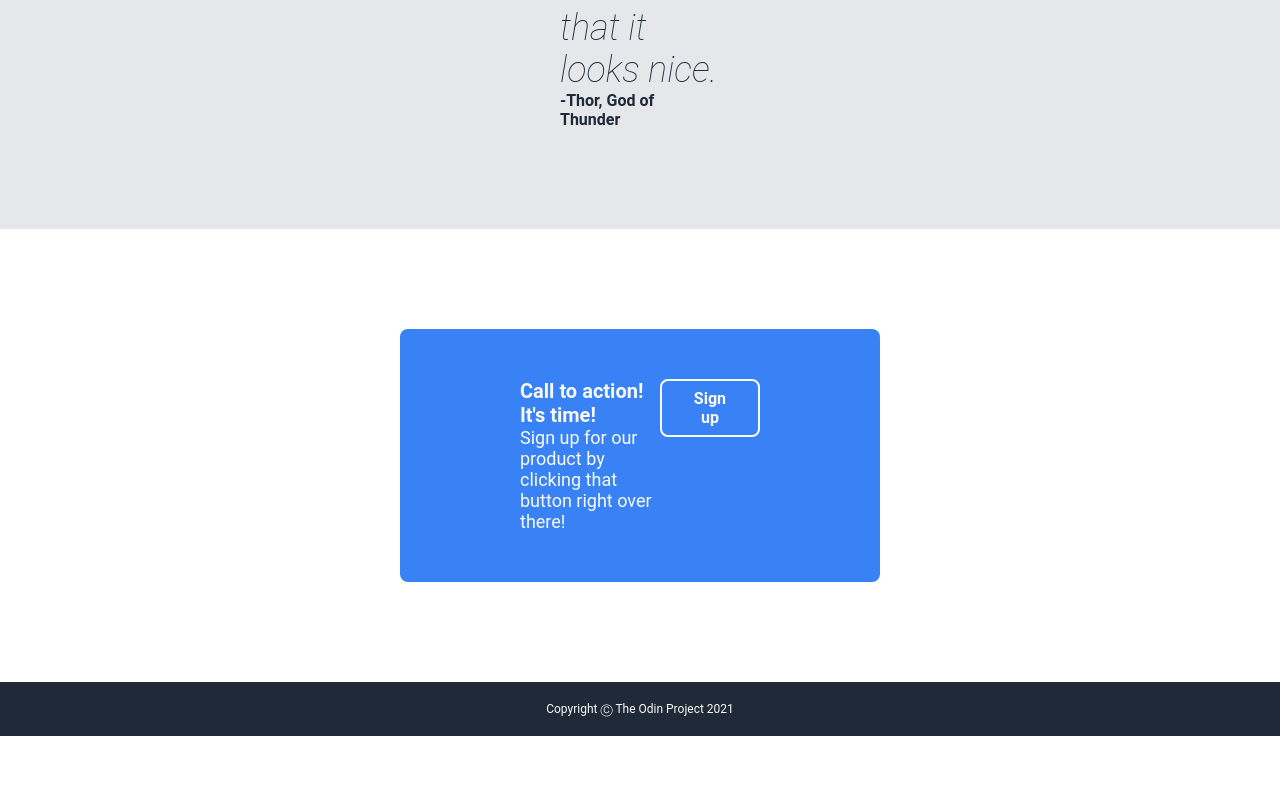
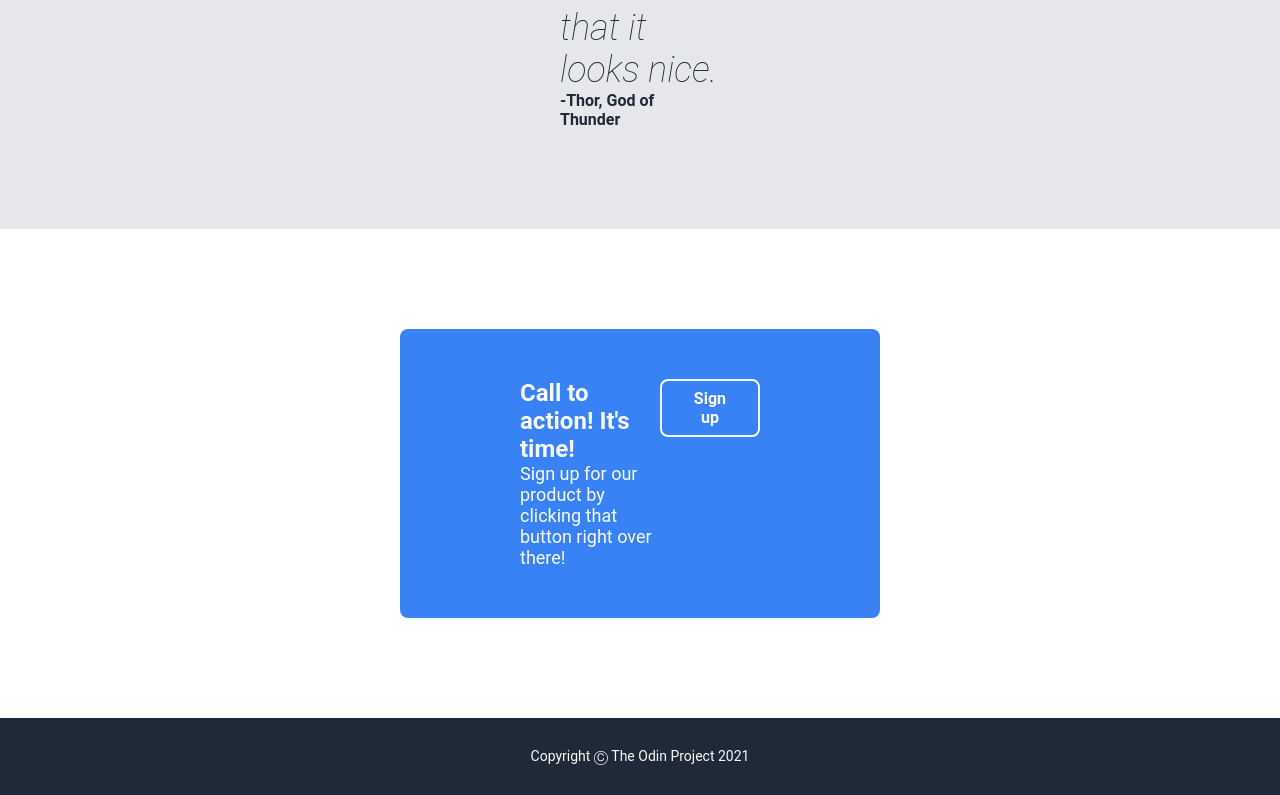
Before and after one commit to dyylawn/landing-page, a plain HTML site: page index.html in a window 1280 px wide. Shown: the part 1865-2660 px from the top of the page. Before the commit the page ends 2601 px from the top, so only its background shows below. Drawn offline with Linux system fonts and the light colour scheme.

Commit message:
finishing touches

```diff
--- a/style.css
+++ b/style.css
@@ -157,7 +157,7 @@ a {
 }
 
 .action {
-    font-size: 20px;
+    font-size: 24px;
     font-weight: bold;
 }
 
@@ -181,6 +181,6 @@ a {
     align-items: center;
     background-color: #1f2937;
     color: #f9faf8;
-    padding: 20px ;
-    font-size: 12px;
+    padding: 30px ;
+    font-size: 14px;
 }
```
